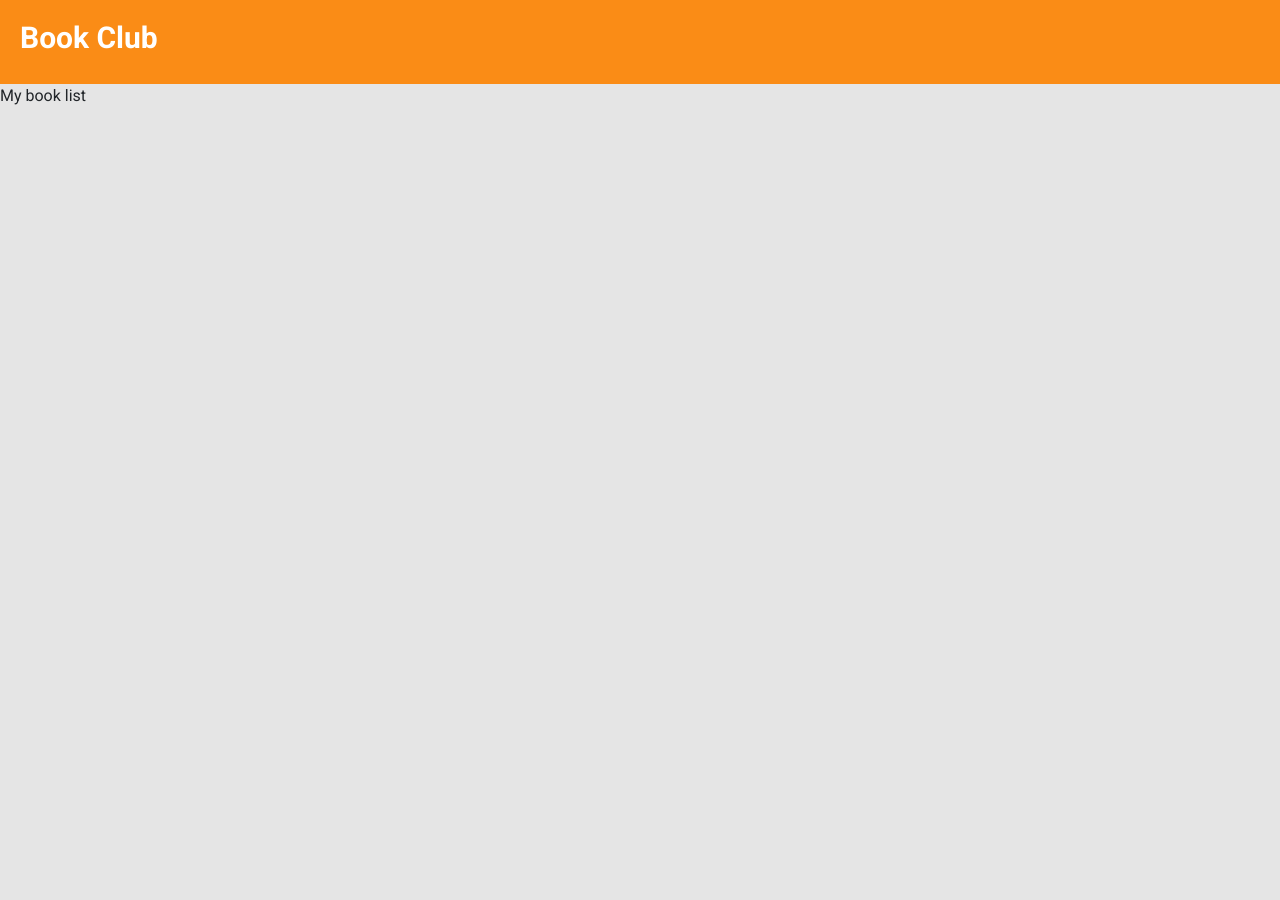
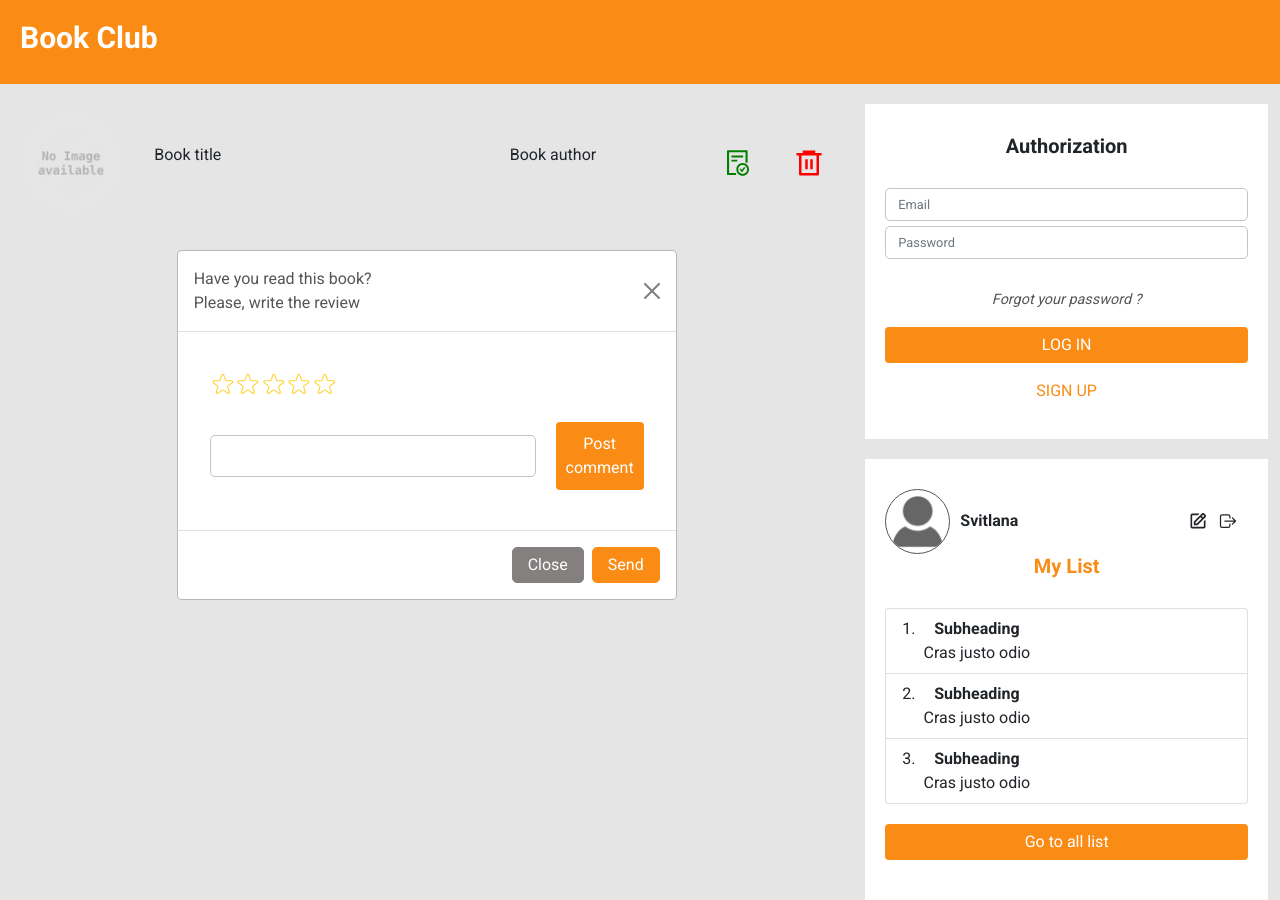
Before and after one commit to SvitlanaRybakova/react-book-club-exam, a React (Create React App) app: page /book-list in a window 1280 px wide. Before the commit the page ends 800 px from the top, so only its background shows below. Built offline with nearby package versions, Linux system fonts and the light colour scheme; the HTML template or start-up script is replaced by a standard one.

Commit message:
created book list page and modal window

```diff
--- a/src/components/profile/List.js
+++ b/src/components/profile/List.js
@@ -7,7 +7,8 @@ const List = () => {
   const navigate = useNavigate()
   return (
     <>
-      <ListGroup as="ol" numbered className="mt-4">
+      <h2 className={styles.profileTitle}>My List</h2>
+      <ListGroup as="ol" numbered>
         <ListGroup.Item
           as="li"
           className="d-flex justify-content-between align-items-start"
--- a/src/pages/book_list/BookList.js
+++ b/src/pages/book_list/BookList.js
@@ -1,11 +1,19 @@
-import React from 'react'
+import React, { useState } from "react";
+import PageLayout from "../../components/layout/PageLayout";
+import BookListItem from "./BookListItem";
+import ModalReview from "./ModalReview";
+const BookList = () => {
+  const [show, setShow] = useState(false);
 
-const BookList = () => {
+  const handleClose = () => setShow(false);
+  const handleShow = () => setShow(true);
+
   return (
-    <div>
-      My book list
-    </div>
-  )
-}
+    <PageLayout>
+      <BookListItem handleShow={handleShow} />
+      <ModalReview show={show} handleClose={handleClose} />
+    </PageLayout>
+  );
+};
 
-export default BookList
+export default BookList;
--- /dev/null
+++ b/src/pages/book_list/BookList.module.css
@@ -0,0 +1,30 @@
+.modalTitle {
+  font-size: 1rem;
+  color: var(--gray);
+}
+
+.closeBtn {
+  background-color: var(--grayPlaceholder);
+  color: var(--white);
+  padding: 5px 15px;
+  border-radius: 5px;
+  border: 1px solid var(--grayPlaceholder);
+}
+
+.closeBtn:hover {
+  background-color: var(--white);
+  color: var(--grayPlaceholder);
+}
+
+.sendBtn {
+  background-color: var(--orange);
+  color: var(--white);
+  padding: 5px 15px;
+  border-radius: 5px;
+  border: 1px solid var(--orange);
+}
+
+.sendBtn:hover {
+  background-color: var(--white);
+  color: var(--orange);
+}
--- /dev/null
+++ b/src/pages/book_list/BookListItem.js
@@ -0,0 +1,34 @@
+import React from 'react'
+import { Row, Col } from "react-bootstrap";
+import { AiOutlineFileDone } from "react-icons/ai";
+import { RiDeleteBin6Line } from "react-icons/ri";
+import Img from "../../components/image/Image";
+import noImg from "../../assets/images/noImg.png";
+
+const BookListItem = ({ handleShow }) => {
+  return (
+    <Row className="align-items-center">
+      <Col sm={2}>
+        <Img imageSrc={noImg} imageTitle={"book title"} />
+      </Col>
+      <Col sm={5}>
+        <p>Book title</p>
+      </Col>
+      <Col sm={3}>
+        <p>Book author</p>
+      </Col>
+      <Col sm={1} style={{ cursor: "pointer" }}>
+        <div>
+          <AiOutlineFileDone size={30} color={"green"} onClick={handleShow} />
+        </div>
+      </Col>
+      <Col sm={1} style={{ cursor: "pointer" }}>
+        <div>
+          <RiDeleteBin6Line size={30} color={"red"} />
+        </div>
+      </Col>
+    </Row>
+  );
+};
+
+export default BookListItem
--- /dev/null
+++ b/src/pages/book_list/ModalReview.js
@@ -0,0 +1,31 @@
+import React from "react";
+import { Modal, Button } from "react-bootstrap";
+import CreateComment from '../../components/create_comment/CreateComment'
+import styles from './BookList.module.css'
+
+const ModalReview = ({show, handleClose}) => {
+  return (
+    <Modal.Dialog show={show} onHide={handleClose}>
+      <Modal.Header closeButton>
+        <Modal.Title className={styles.modalTitle}>
+          Have you read this book? <br /> Please, write the review
+        </Modal.Title>
+      </Modal.Header>
+
+      {/* <Modal.Body> */}
+      <CreateComment />
+      {/* </Modal.Body> */}
+
+      <Modal.Footer>
+        <div role="button" className={styles.closeBtn} onClick={handleClose}>
+          Close
+        </div>
+        <div role="button" className={styles.sendBtn} onClick={handleClose}>
+          Send
+        </div>
+      </Modal.Footer>
+    </Modal.Dialog>
+  );
+};
+
+export default ModalReview;
--- a/src/pages/book_page/add_to_list/AddToListBtn.js
+++ b/src/pages/book_page/add_to_list/AddToListBtn.js
@@ -1,15 +1,15 @@
 import React, { useState } from "react";
 import { FcCheckmark } from "react-icons/fc";
-import { FaMinusCircle } from "react-icons/fa";
+import { TiDelete } from "react-icons/ti";
 import styles from './AddToListBtn.module.css'
+
 const AddToListBtn = () => {
   const [isBookAdded, setAddBook] = useState(false);
   return (
     <div role="button" onClick={() => setAddBook(!isBookAdded)}>
       {isBookAdded ? (
         <div className={styles.btnContentWrapper}>
-          <FaMinusCircle size={20} color={"red"} />{" "}
-          <span> Book has been added</span>
+          <TiDelete size={30} color={"red"} /> <span> Book has been added</span>
         </div>
       ) : (
         <div className={styles.btnContentWrapper}>
```
